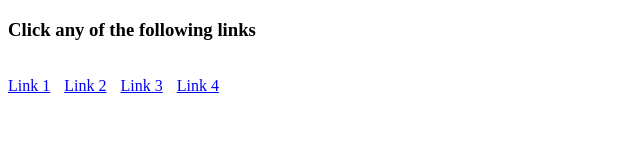
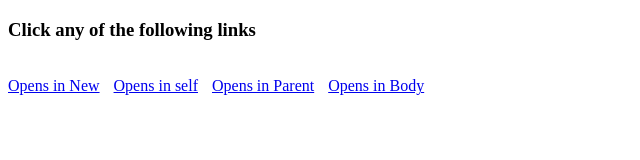
Before and after one commit to samarth1301/MERN-HTML-TASKS, a plain HTML site: page task4.html in a window 1280 px wide. Shown: the whole page, without its empty margins (0-640 px from the left). Drawn offline with Linux system fonts and the light colour scheme.

Commit message:
task 4 update

```diff
--- a/task4.html
+++ b/task4.html
@@ -11,16 +11,16 @@
 <body>
     <h3>Click any of the following links</h3><br>
     <div class="link">
-        <a href="https://www.youtube.com" target="_blank">Link 1</a>
+        <a href="https://leetcode.com/problems/extra-characters-in-a-string/description/" target="_blank">Opens in New</a>
     </div>
     <div class="link">
-        <a href="https://www.youtube.com" >Link 2</a>
+        <a href="https://leetcode.com/problems/extra-characters-in-a-string/description/" target="_self" >Opens in self</a>
     </div>
     <div class="link">
-        <a href="https://www.youtube.com" target="_blank">Link 3</a>
+        <a href="https://leetcode.com/problems/extra-characters-in-a-string/description/" target="_parent">Opens in Parent</a>
     </div>
     <div class="link">
-        <a href="https://www.youtube.com" target="_blank">Link 4</a>
+        <a href="https://leetcode.com/problems/extra-characters-in-a-string/description/" target="_top">Opens in Body</a>
     </div>
 </body>
 </html>
```
